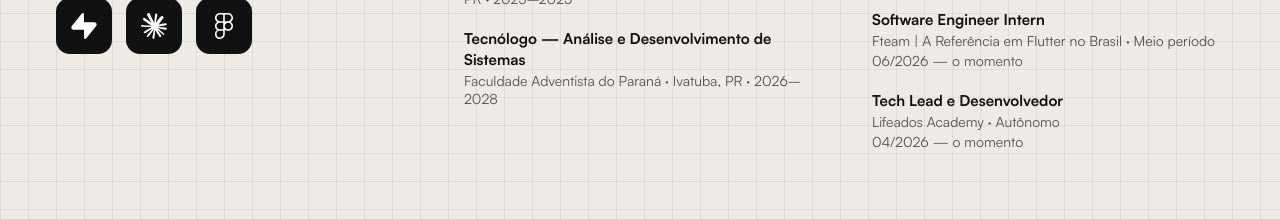
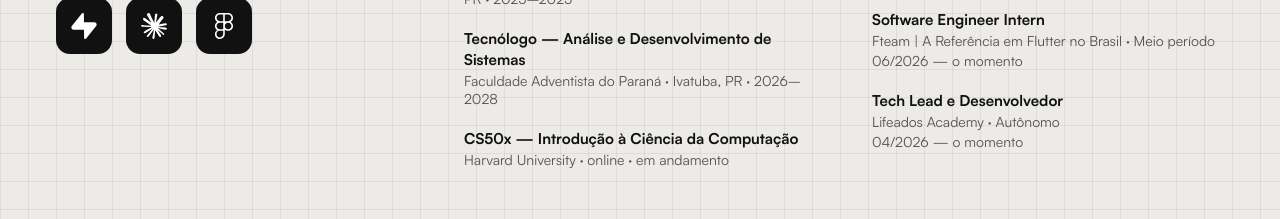
Before and after one commit to dutrathiagodev/portifolio, a Next.js app: page / in a window 1280 px wide. Shown: the part 1840-2059 px from the top of the page. Built offline with nearby package versions, Linux system fonts and the light colour scheme; no server answers.

Commit message:
feat(sobre): adiciona o CS50x de Harvard (8 de 10 módulos) na educação

```diff
--- a/src/content/sobre.ts
+++ b/src/content/sobre.ts
@@ -102,5 +102,13 @@ export const aboutContent: AboutContent = {
       practice:
         "Na prática: projetos desenvolvidos em trabalhos e disciplinas da faculdade, como FAP Books (Tech Lead, Dev e QA), Face a Face e To-Do List Detetive.",
     },
+    {
+      title: "CS50x — Introdução à Ciência da Computação",
+      meta: [
+        "8 de 10 módulos concluídos",
+        "Harvard University · online · em andamento",
+      ],
+      detail: "C, Python, SQL, algoritmos e desenvolvimento web.",
+    },
   ],
 };
```
